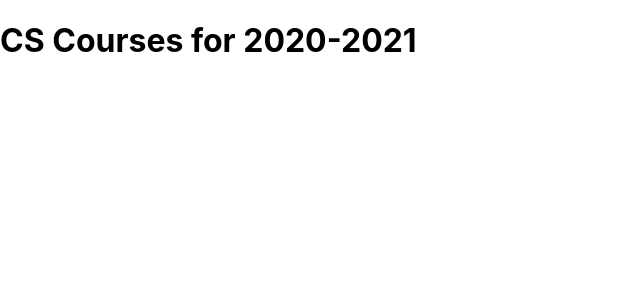
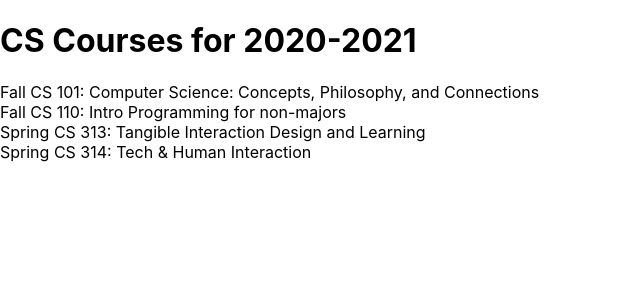
Before and after one commit to wsmartf/scheduler, a React (Create React App) app: page / in a window 1280 px wide. Shown: the top 300 px of the page, without its empty margins (0-640 px from the left). Built offline with nearby package versions, Linux system fonts and the light colour scheme.

Commit message:
Show courses

```diff
--- a/src/App.js
+++ b/src/App.js
@@ -1,12 +1,61 @@
 import React from 'react';
 
 const schedule = {
-  title: "CS Courses for 2020-2021"
+  "title": "CS Courses for 2020-2021",
+  "courses": {
+    "F101" : {
+      "id" : "F101",
+      "meets" : "MWF 11:00-11:50",
+      "title" : "Computer Science: Concepts, Philosophy, and Connections"
+    },
+    "F110" : {
+      "id" : "F110",
+      "meets" : "MWF 10:00-10:50",
+      "title" : "Intro Programming for non-majors"
+    },
+    "S313" : {
+      "id" : "S313",
+      "meets" : "TuTh 15:30-16:50",
+      "title" : "Tangible Interaction Design and Learning"
+    },
+    "S314" : {
+      "id" : "S314",
+      "meets" : "TuTh 9:30-10:50",
+      "title" : "Tech & Human Interaction"
+    }
+  }
 };
+
+const terms = { F: 'Fall', W: 'Winter', S: 'Spring'};
+
+const getCourseTerm = course => (
+  terms[course.id.charAt(0)]
+);
+
+const getCourseNumber = course => (
+  course.id.slice(1, 4)
+);
+
+const Course = ({ course }) => (
+  <div>
+    { getCourseTerm(course) } CS { getCourseNumber(course) }: { course.title }
+  </div>
+);
+
+const Banner = ({ title }) => (
+  <h1>{ title }</h1>
+);
+
+const CourseList = ({ courses }) => (
+  <div>
+  { Object.values(courses).map(course => <Course course={ course } />) }
+  </div>
+);
 
 const App = () =>  (
   <div>
-    <h1>{ schedule.title }</h1>
+    <Banner title = {schedule.title} />
+    <CourseList courses = {schedule.courses} />
   </div>
 );
 
```
